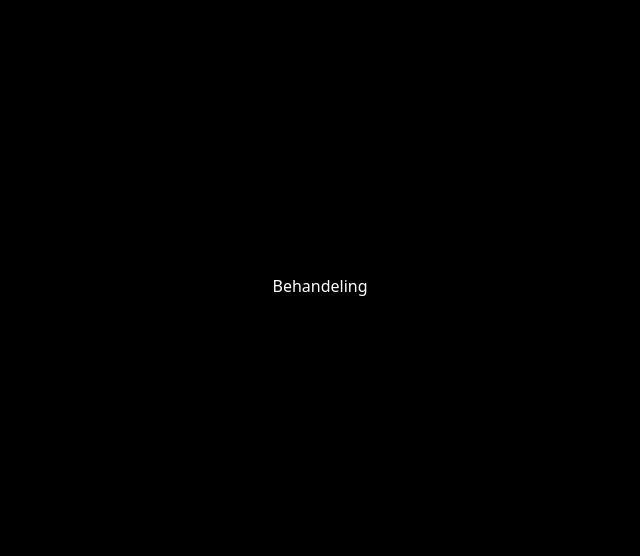
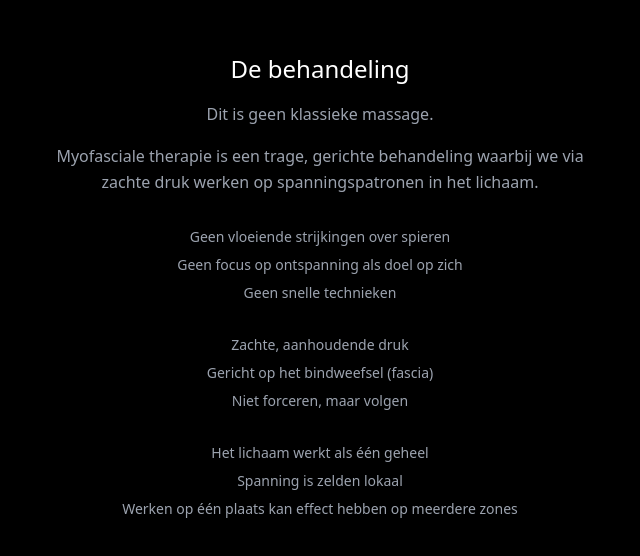
Before and after one commit to depaepkevin-hub/du-sable, a React (Vite) app: page / in a window 1280 px wide. Shown: the part 1714-2270 px from the top of the page, without its empty margins (320-960 px from the left). Built offline with nearby package versions, Linux system fonts and the light colour scheme.

Commit message:
behandeling: MFR inhoud verwerkt + scanbare structuur

```diff
--- a/src/App.jsx
+++ b/src/App.jsx
@@ -30,8 +30,43 @@ function App() {
         </div>
       </section>
 
-      <section className="min-h-screen flex items-center justify-center">
-        <p>Behandeling</p>
+      <section className="min-h-screen flex items-center justify-center px-6">
+        <div className="max-w-xl space-y-8 text-center">
+
+          <div className="space-y-4">
+            <h2 className="text-2xl font-light">
+              De behandeling
+            </h2>
+
+            <p className="text-gray-400 leading-relaxed">
+              Dit is geen klassieke massage.
+            </p>
+
+            <p className="text-gray-400 leading-relaxed">
+              Myofasciale therapie is een trage, gerichte behandeling waarbij
+              we via zachte druk werken op spanningspatronen in het lichaam.
+            </p>
+          </div>
+
+          <div className="space-y-2 text-gray-400 text-sm">
+            <p>Geen vloeiende strijkingen over spieren</p>
+            <p>Geen focus op ontspanning als doel op zich</p>
+            <p>Geen snelle technieken</p>
+          </div>
+
+          <div className="space-y-2 text-gray-400 text-sm">
+            <p>Zachte, aanhoudende druk</p>
+            <p>Gericht op het bindweefsel (fascia)</p>
+            <p>Niet forceren, maar volgen</p>
+          </div>
+
+          <div className="space-y-2 text-gray-400 text-sm">
+            <p>Het lichaam werkt als één geheel</p>
+            <p>Spanning is zelden lokaal</p>
+            <p>Werken op één plaats kan effect hebben op meerdere zones</p>
+          </div>
+
+        </div>
       </section>
 
       <section className="min-h-screen flex items-center justify-center">
```
